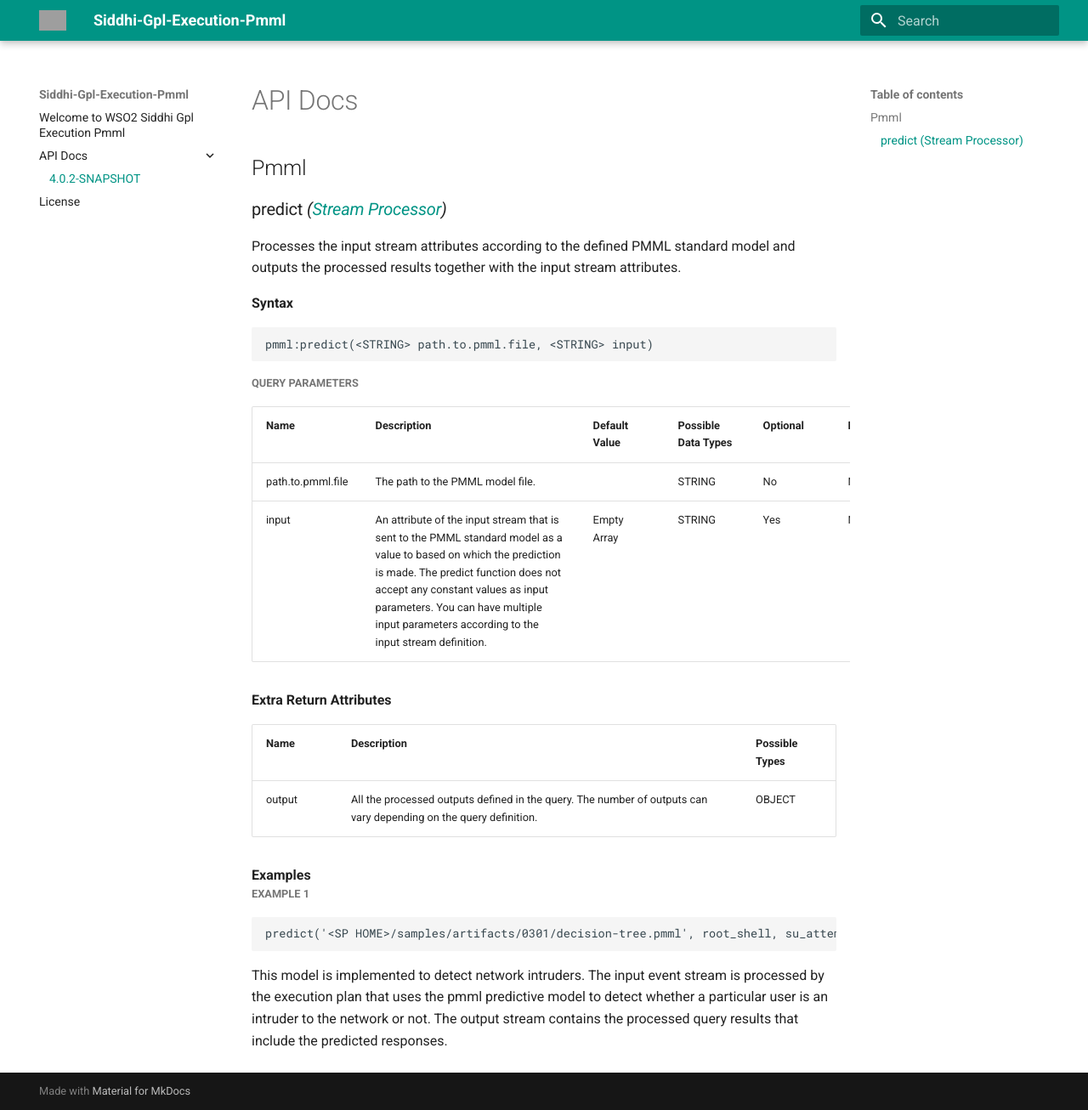
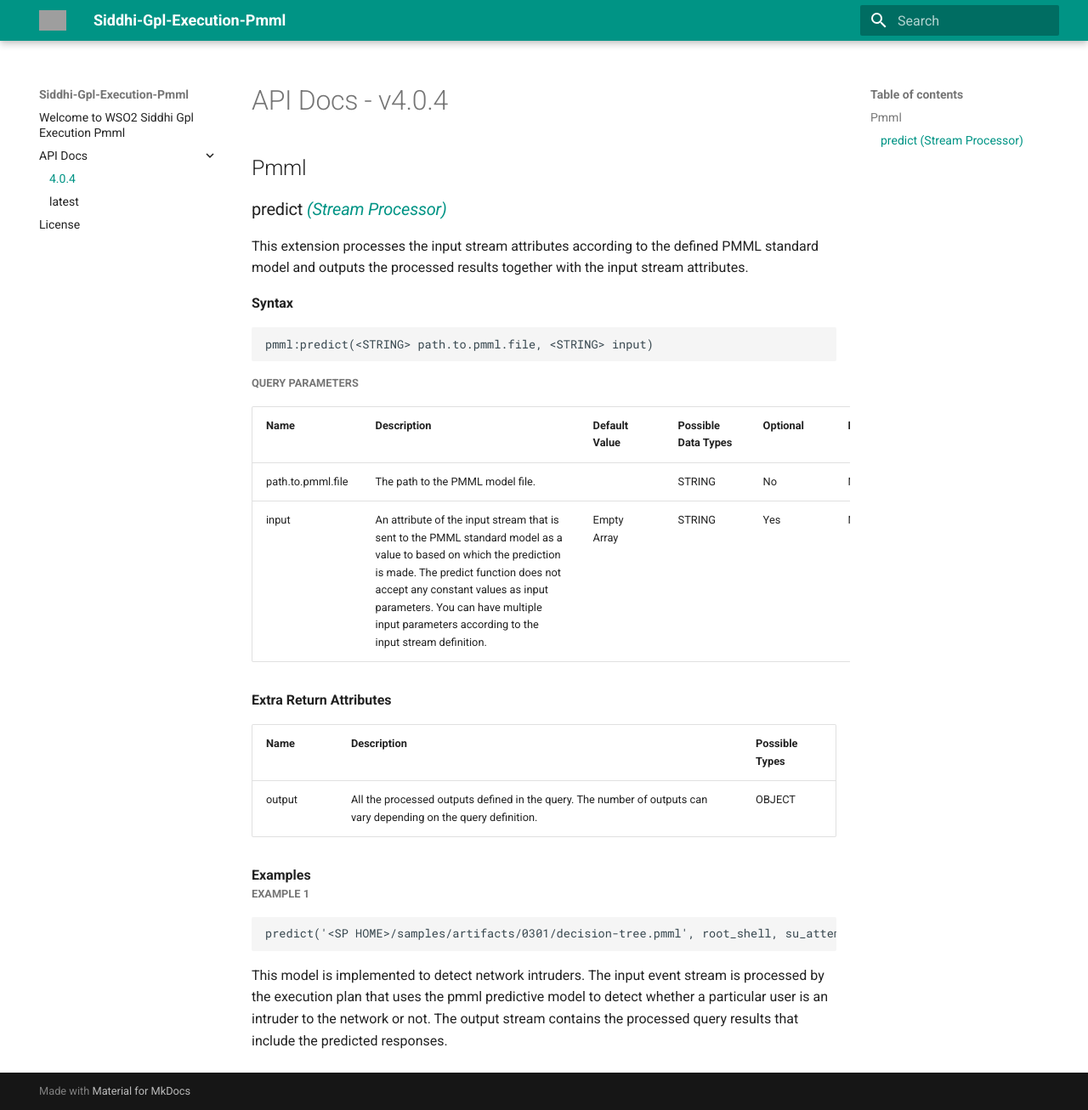
Before and after one commit to test-coverage-enforce-bot/siddhi-gpl-execution-pmml, an MkDocs documentation site: the page built from docs/api/4.0.4.md, in a window 1280 px wide and 1306 px high. Shown: the whole window at 85% size. Built offline with MkDocs 1.6.1 and Material for MkDocs 9.7.7, drawn with Linux system fonts in a browser that asks for light colours; old or Windows-style settings are respelled for this version of MkDocs; grey boxes are pictures that could not be loaded.

Commit message:
[WSO2-Release] [Release 4.0.4] update documentation for release 4.0.4

````diff
--- a/docs/api/4.0.2-SNAPSHOT.md
+++ b/docs/api/4.0.4.md
@@ -1,10 +1,10 @@
-# API Docs
+# API Docs - v4.0.4
 
 ## Pmml
 
-### predict *(<a target="_blank" href="https://wso2.github.io/siddhi/documentation/siddhi-4.0/#stream-processors">Stream Processor</a>)*
+### predict *<a target="_blank" href="https://wso2.github.io/siddhi/documentation/siddhi-4.0/#stream-processor">(Stream Processor)</a>*
 
-<p style="word-wrap: break-word">Processes the input stream attributes according to the defined PMML standard model and outputs the processed results together with the input stream attributes.</p>
+<p style="word-wrap: break-word">This extension processes the input stream attributes according to the defined PMML standard model and outputs the processed results together with the input stream attributes.</p>
 
 <span id="syntax" class="md-typeset" style="display: block; font-weight: bold;">Syntax</span>
 ```
--- a/mkdocs.yml
+++ b/mkdocs.yml
@@ -15,6 +15,7 @@
 pages:
 - Welcome to WSO2 Siddhi Gpl Execution Pmml: index.md
 - API Docs:
-  - 4.0.2-SNAPSHOT: api/4.0.2-SNAPSHOT.md
+  - 4.0.4: api/4.0.4.md
+  - latest: api/latest.md
 - License: license.md
 theme: material
````
Also changed, not shown: README.md (+1 -2 lines), docs/api/latest.md (added, +60 -0 lines), docs/index.md (+2 -3 lines).
